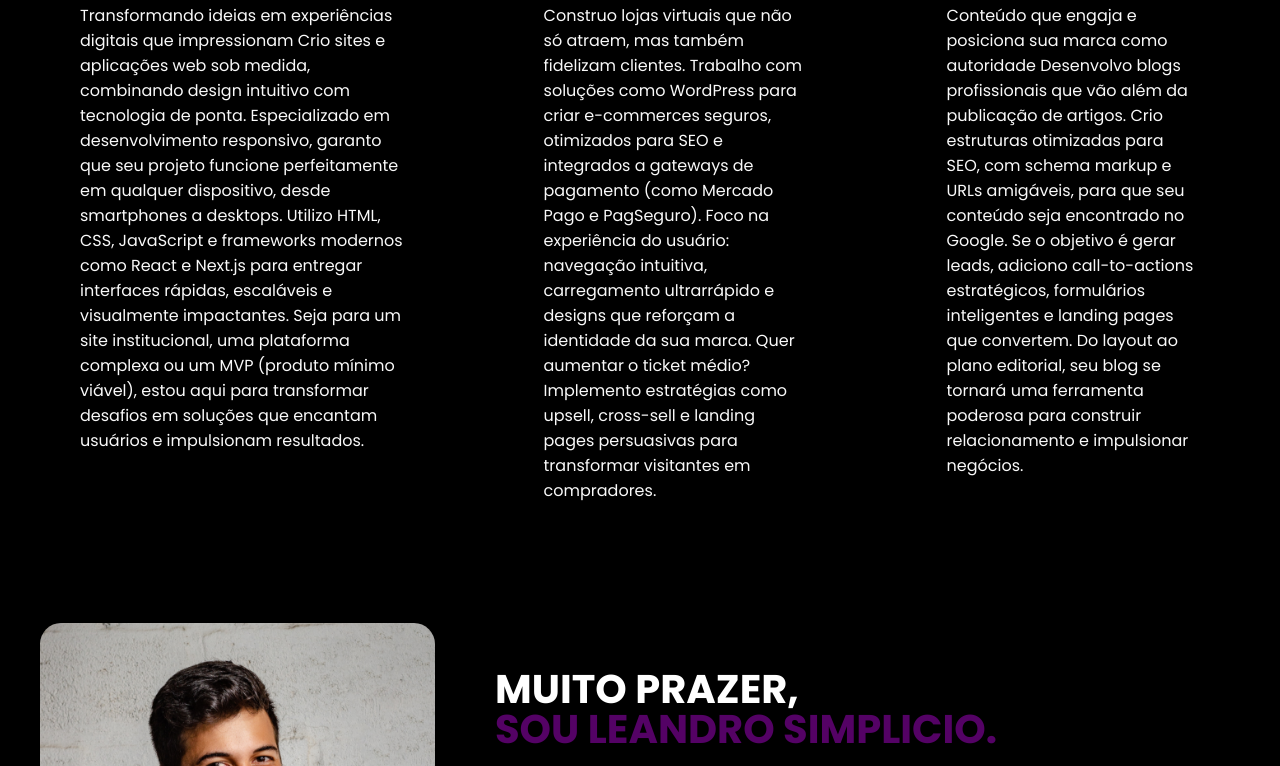
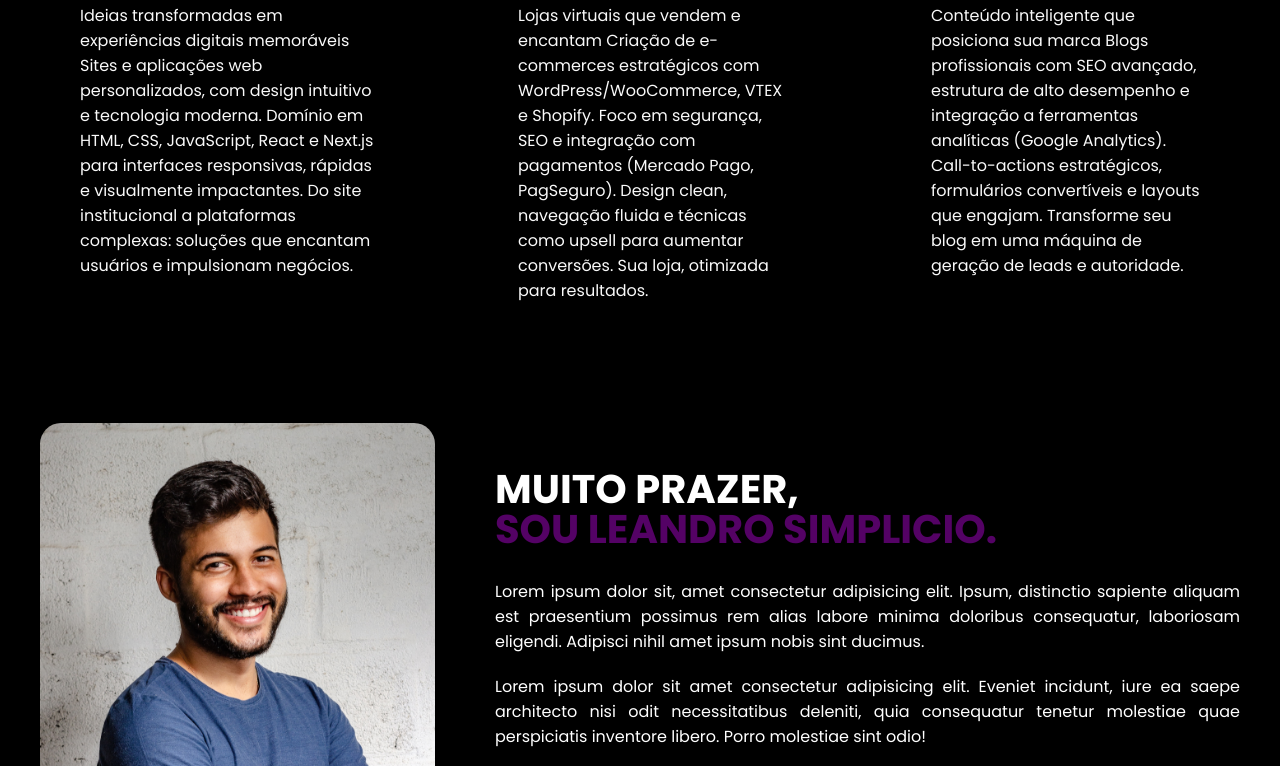
Before and after one commit to LeandroSimplicio/Portifolio-Leandro, a website with bundled scripts: page index.html in a window 1280 px wide. Shown: the part 1037-1803 px from the top of the page. Built offline with nearby package versions, Linux system fonts and the light colour scheme; a web font is replaced by a local one.

Commit message:
Editado texto

```diff
--- a/index.html
+++ b/index.html
@@ -152,17 +152,12 @@ b<!DOCTYPE html>
               <i class="bi bi-file-code"></i>
               <h3>Desenvolvimento Web</h3>
               <p>
-                Transformando ideias em experiências digitais que impressionam
-                Crio sites e aplicações web sob medida, combinando design
-                intuitivo com tecnologia de ponta. Especializado em
-                desenvolvimento responsivo, garanto que seu projeto funcione
-                perfeitamente em qualquer dispositivo, desde smartphones a
-                desktops. Utilizo HTML, CSS, JavaScript e frameworks modernos
-                como React e Next.js para entregar interfaces rápidas,
-                escaláveis e visualmente impactantes. Seja para um site
-                institucional, uma plataforma complexa ou um MVP (produto mínimo
-                viável), estou aqui para transformar desafios em soluções que
-                encantam usuários e impulsionam resultados.
+                Ideias transformadas em experiências digitais memoráveis Sites e
+                aplicações web personalizados, com design intuitivo e tecnologia
+                moderna. Domínio em HTML, CSS, JavaScript, React e Next.js para
+                interfaces responsivas, rápidas e visualmente impactantes. Do
+                site institucional a plataformas complexas: soluções que
+                encantam usuários e impulsionam negócios.
               </p>
             </div>
             <!--skill__item-->
@@ -171,15 +166,12 @@ b<!DOCTYPE html>
               <i class="bi bi-cart"></i>
               <h3>E-commerce</h3>
               <p>
-                Construo lojas virtuais que não só atraem, mas também fidelizam
-                clientes. Trabalho com soluções como WordPress para criar
-                e-commerces seguros, otimizados para SEO e integrados a gateways
-                de pagamento (como Mercado Pago e PagSeguro). Foco na
-                experiência do usuário: navegação intuitiva, carregamento
-                ultrarrápido e designs que reforçam a identidade da sua marca.
-                Quer aumentar o ticket médio? Implemento estratégias como
-                upsell, cross-sell e landing pages persuasivas para transformar
-                visitantes em compradores.
+                Lojas virtuais que vendem e encantam Criação de e-commerces
+                estratégicos com WordPress/WooCommerce, VTEX e Shopify. Foco em
+                segurança, SEO e integração com pagamentos (Mercado Pago,
+                PagSeguro). Design clean, navegação fluida e técnicas como
+                upsell para aumentar conversões. Sua loja, otimizada para
+                resultados.
               </p>
             </div>
             <!--skill__item-->
@@ -188,15 +180,12 @@ b<!DOCTYPE html>
               <i class="bi bi-wordpress"></i>
               <h3>Blogs</h3>
               <p>
-                Conteúdo que engaja e posiciona sua marca como autoridade
-                Desenvolvo blogs profissionais que vão além da publicação de
-                artigos. Crio estruturas otimizadas para SEO, com schema markup
-                e URLs amigáveis, para que seu conteúdo seja encontrado no
-                Google. Se o objetivo é gerar leads, adiciono
-                call-to-actions estratégicos, formulários inteligentes e landing
-                pages que convertem. Do layout ao plano editorial, seu blog se
-                tornará uma ferramenta poderosa para construir relacionamento e
-                impulsionar negócios.
+                Conteúdo inteligente que posiciona sua marca Blogs profissionais
+                com SEO avançado, estrutura de alto desempenho e integração a
+                ferramentas analíticas (Google Analytics). Call-to-actions
+                estratégicos, formulários convertíveis e layouts que engajam.
+                Transforme seu blog em uma máquina de geração de leads e
+                autoridade.
               </p>
             </div>
             <!--skill__item-->
```
